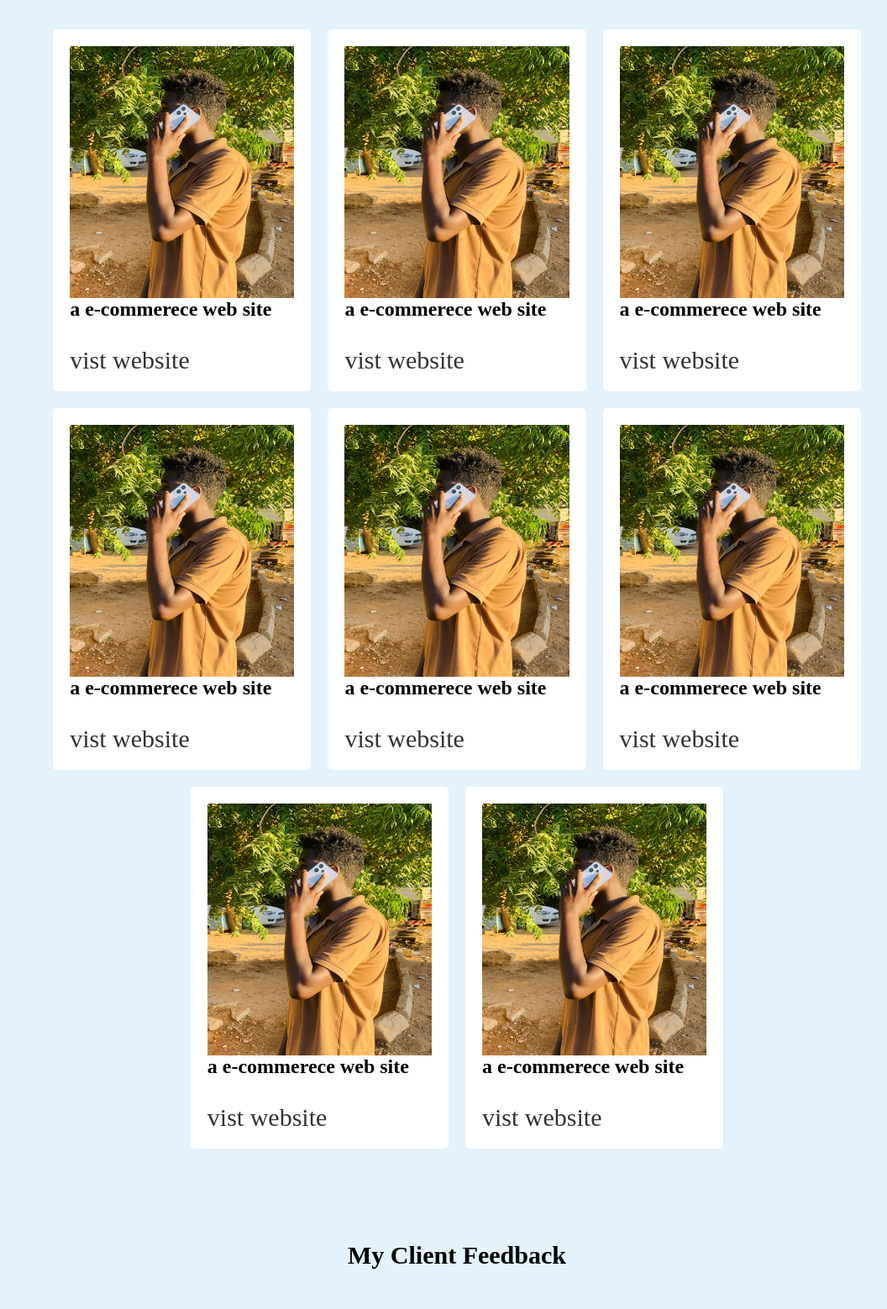
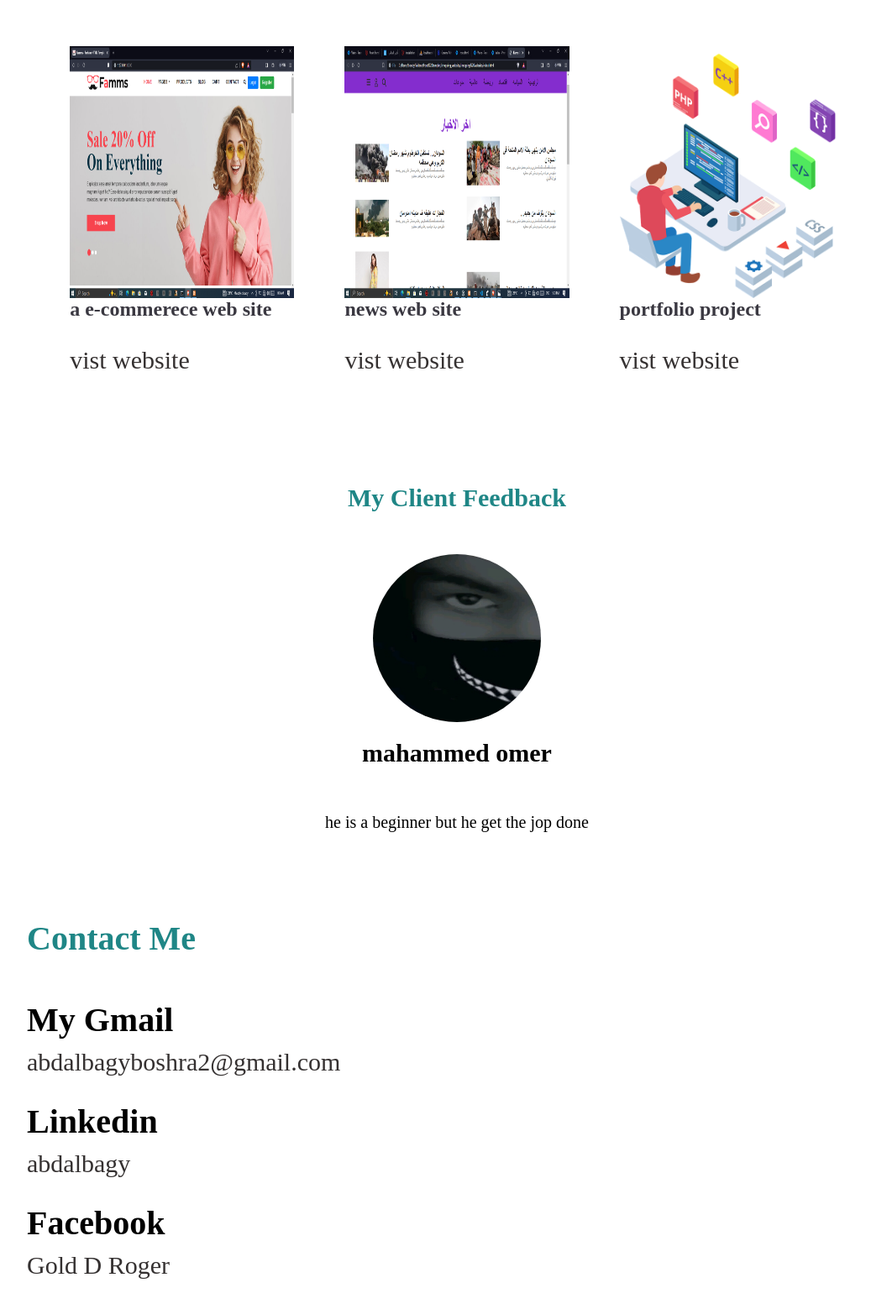
Before and after one commit to boodyyt/Portfolio-, a plain HTML site: page index.html in a window 1280 px wide. Shown: the part 626-2185 px from the top of the page at 84% size, without its empty margins (96-1152 px from the left). Drawn offline with Linux system fonts and the light colour scheme.

Commit message:
Add files via upload

```diff
--- a/index.html
+++ b/index.html
@@ -4,6 +4,9 @@
     <meta charset="UTF-8">
     <meta name="viewport" content="width=device-width, initial-scale=1.0">
     <title>Document</title>
+    <link rel="preconnect" href="https://fonts.googleapis.com">
+    <link rel="preconnect" href="https://fonts.gstatic.com" crossorigin>
+    <link href="https://fonts.googleapis.com/css2?family=Jost:wght@100;200;300;400;500;600;700&display=swap" rel="stylesheet">
     <link rel="stylesheet" href="style.css">
     <script src="main.js" defer></script>
 </head>
@@ -12,7 +15,7 @@
     <h1>boody</h1>
     <nav class="nav">
         <ul>
-            <h1 class="close">close</h1>
+            <h1 class="close">X</h1>
             <li><a href="#about">About me</a></li>
             <li><a href="#pro"> My Projects </a></li>
             <li><a href="#client">Client </a></li>
@@ -20,7 +23,11 @@
         </ul>
 
     </nav>
-    <h1 class="burger">m</h1>
+    <h1 class="burger">
+        <span></span>
+        <span></span>
+        <span></span>
+    </h1>
    </header>
 
    <div id="about" class="landing">
@@ -29,10 +36,11 @@
 
             <div class="text">
                 <h1> Full Stack Web Dev</h1>
-                <p>i am a Full Stack Web Devlolper work with Laravel  the php Framwork Provide a Enter Acrive Web Site that match our Reqiurment  </p>
+                <p>My name is abdalbagy boshra, i'm a full stack web developer. i have developed many types of project like portfolios and E-commerce site and news sites.
+                    i'm passionate about cutting-edge, pixel-perfect, beautiful interfaces and functional web sites.  </p>
             </div>
             <div class="im">
-                <img src="./IMG-20240121-WA0108.jpg" alt="">
+                <img src="./development-4536630_640.png" alt="">
             </div>
         </div>
     </div>
@@ -42,78 +50,38 @@
     <div class="con">
         <h1>My Projects</h1>
         <div class="main">
+
             <div class="box">
                 <div class="im">
-                    <img src="./IMG-20240121-WA0108.jpg" alt="">
+                    <img src="./Screenshot (7).png" alt="">
                 </div>
                 <div class="text">
                     <h1>a e-commerece web site</h1>
                     <a href="">vist website</a>
                 </div>
             </div>
+
             <div class="box">
                 <div class="im">
-                    <img src="./IMG-20240121-WA0108.jpg" alt="">
+                    <img src="./Screenshot (25).png" alt="">
                 </div>
                 <div class="text">
-                    <h1>a e-commerece web site</h1>
+                    <h1>news web site</h1>
                     <a href="">vist website</a>
                 </div>
             </div>
+
             <div class="box">
                 <div class="im">
-                    <img src="./IMG-20240121-WA0108.jpg" alt="">
+                    <img src="./development-4536630_640.png" alt="">
                 </div>
                 <div class="text">
-                    <h1>a e-commerece web site</h1>
+                    <h1>portfolio project</h1>
                     <a href="">vist website</a>
                 </div>
             </div>
-            <div class="box">
-                <div class="im">
-                    <img src="./IMG-20240121-WA0108.jpg" alt="">
-                </div>
-                <div class="text">
-                    <h1>a e-commerece web site</h1>
-                    <a href="">vist website</a>
-                </div>
-            </div>
-            <div class="box">
-                <div class="im">
-                    <img src="./IMG-20240121-WA0108.jpg" alt="">
-                </div>
-                <div class="text">
-                    <h1>a e-commerece web site</h1>
-                    <a href="">vist website</a>
-                </div>
-            </div>
-            <div class="box">
-                <div class="im">
-                    <img src="./IMG-20240121-WA0108.jpg" alt="">
-                </div>
-                <div class="text">
-                    <h1>a e-commerece web site</h1>
-                    <a href="">vist website</a>
-                </div>
-            </div>
-            <div class="box">
-                <div class="im">
-                    <img src="./IMG-20240121-WA0108.jpg" alt="">
-                </div>
-                <div class="text">
-                    <h1>a e-commerece web site</h1>
-                    <a href="">vist website</a>
-                </div>
-            </div>
-            <div class="box">
-                <div class="im">
-                    <img src="./IMG-20240121-WA0108.jpg" alt="">
-                </div>
-                <div class="text">
-                    <h1>a e-commerece web site</h1>
-                    <a href="">vist website</a>
-                </div>
-            </div>
+
+
         </div>
     </div>
    </div>
@@ -123,43 +91,38 @@
         <h1> My Client Feedback </h1>
         <div class="box">
             <div class="im">
-                <img src="./IMG-20240121-WA0108.jpg" alt="">
-                <h1>name</h1>
+                <img src="./1710665486264-removebg-preview.png" alt="">
+                <h1>mahammed omer</h1>
             </div>
 <div class="ms">
-    <p>abdalbagy is a great dev he work with pashen and buer heart abdalbagy is a great dev he work with pashen and buer heart abdalbagy is a great dev he work with pashen and buer heart abdalbagy is a great dev he work with pashen and buer heart</p>
+    <p>he is a beginner but he get the jop done</p>
 </div>
         </div>
     </div>
    </div>
    <div id="contact" class="contact">
+
     <div class="con">
+        <h1>Contact Me</h1>
         <div class="suth">
             <div>
             <h1>My Gmail</h1>
-            <p>abdalbagyboshra2@gmail.com</p>
+            <p><a href="abdalbagyboshra2@gmail.com">abdalbagyboshra2@gmail.com</a></p>
             </div>
             <div>
             <h1>Linkedin</h1>
-            <p>abdalbagy</p>
+            <p><a href="abdalbagy">abdalbagy</a></p>
             </div>
             <div>
             <h1>Facebook</h1>
-            <p>Gold D Roger</p>
+            <p><a href="https://www.facebook.com/profile.php?id=100079170546540">Gold D Roger</a></p>
             </div>
         </div>
-        <form action="">
-            <h1>Send a Messege</h1>
-            <input type="text" placeholder="Your Name">
-            <input type="email" placeholder="Your Email">
-            <input type="text" placeholder="Title">
-            <textarea name="" placeholder="Your Messege"></textarea>
-            <input class="btn" type="submit">
-        </form>
+
     </div>
    </div>
    <footer>
-    <h1>Coded by me@abdalbagy boshra</h1>
+    <h1>Coded by <a href="abdalbagyboshra2@gmail.com">abdalbagyboshra2@gmail.com</a></h1>
    </footer>
 </body>
 </html>
--- a/main.js
+++ b/main.js
@@ -10,7 +10,9 @@ a.addEventListener('click',()=>{
    })
 
 
-
+window.onscroll = function(){
+  b.classList.remove("open");
+}
 
 
 
--- a/style.css
+++ b/style.css
@@ -5,7 +5,7 @@
     list-style: none;
 }
 body{
-   background: #e3f2fd;
+
     transition: .6s ease;
     scroll-behavior: smooth;
 }
@@ -22,6 +22,17 @@ header{
     background: white;
     position: relative;
 }
+header .burger span{
+   display: flex;
+   flex-direction: column;
+   width: 10px;
+   height: 3px;
+   color: black;
+   background: black;
+}
+header .burger span:nth-child(2){
+   margin-top: 3px;
+}
 nav{
 
 }
@@ -31,7 +42,7 @@ nav ul{
 }
 nav ul li{
 margin-left: 20px;
-font-size: 25px;
+font-size: 20px;
 }
 nav ul li:hover{
 
@@ -117,15 +128,19 @@ nav ul li:hover{
  .con .box .text h1{
     width: 100%;
     font-size: 45px;
-    color: black;
+    color: rgb(58, 56, 65);
     margin-bottom: 30px;
  }
-
+ .con .box .text p{
+   line-height: 1.5;
+   font-size: 20px;
+ }
  .con .box .im{
     width: 40%;
  }
  .con .box .im img{
     width: 100%;
+    background: none;
     height: 400px;
  }
  @media (max-width: 992px){
@@ -226,6 +241,7 @@ height: 300px;
 .client h1{
     font-size: 30px;
     margin-bottom: 50px;
+    color: rgb(31, 134, 134);
 }
 .client .con{
     flex-direction: column;
@@ -244,6 +260,10 @@ height: 300px;
     justify-content: center;
     align-items: center;
     flex-direction: column;
+
+ }
+ .client .con .box .im h1{
+   color: black;
  }
  .client .con .box .im img{
     width: 200px;
@@ -252,6 +272,11 @@ height: 300px;
     margin-bottom: 20px;
  }
  .client .con .box .ms{
+   display: flex;
+   justify-content: center;
+   align-items: center;
+   line-height: 1.5;
+   font-size: 20px;
     width: 100%;
  }
 
@@ -274,8 +299,14 @@ width: 100%;
 margin-bottom: 30px;
 width: 100%;
 }
+.contact .con h1{
+   font-size: 40px;
+   margin-bottom: 50px;
+   color: rgb(31, 134, 134);
+}
 .contact .con .suth h1{
 margin-bottom: 10px;
+color: black;
 }
 .contact .con .suth p{
 font-size: 30px;
@@ -348,5 +379,5 @@ font-size: 30px;
  }
  @media(max-width: 662px){
     footer h1{
-        font-size: 20px;
+        font-size: 15px;
     }}
```
Also changed, not shown: 1710338965325-removebg-preview.png (added), 1710665486264-removebg-preview.png (added), Screenshot (25).png (added), Screenshot (7).png (added), Solo-Leveling-PNG-1-364x205.jpg (added), development-4536630_640.png (added), pngtree-web-development-illustration-modern-can-be-used-for-landing-pages-web-png-image_1496210.jpg (added).
